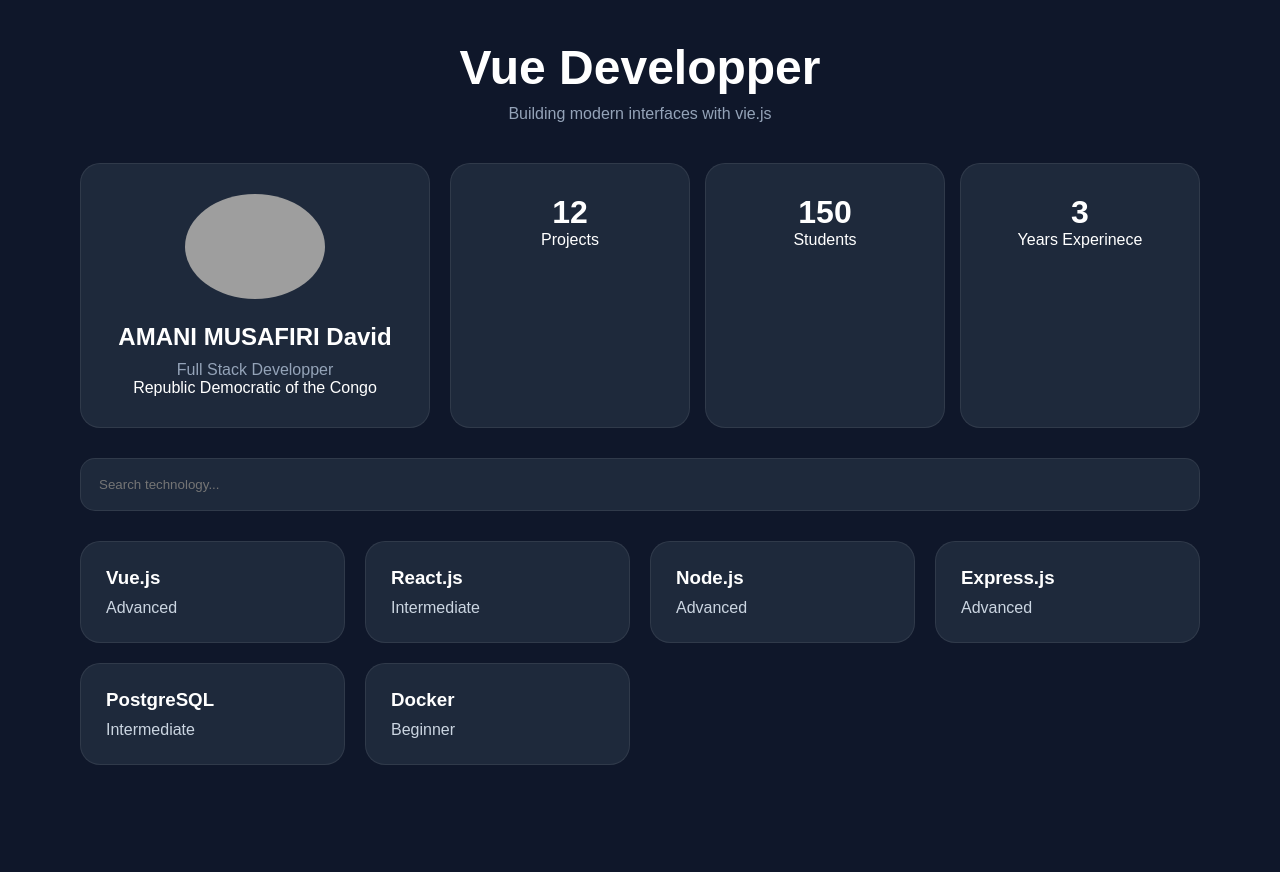
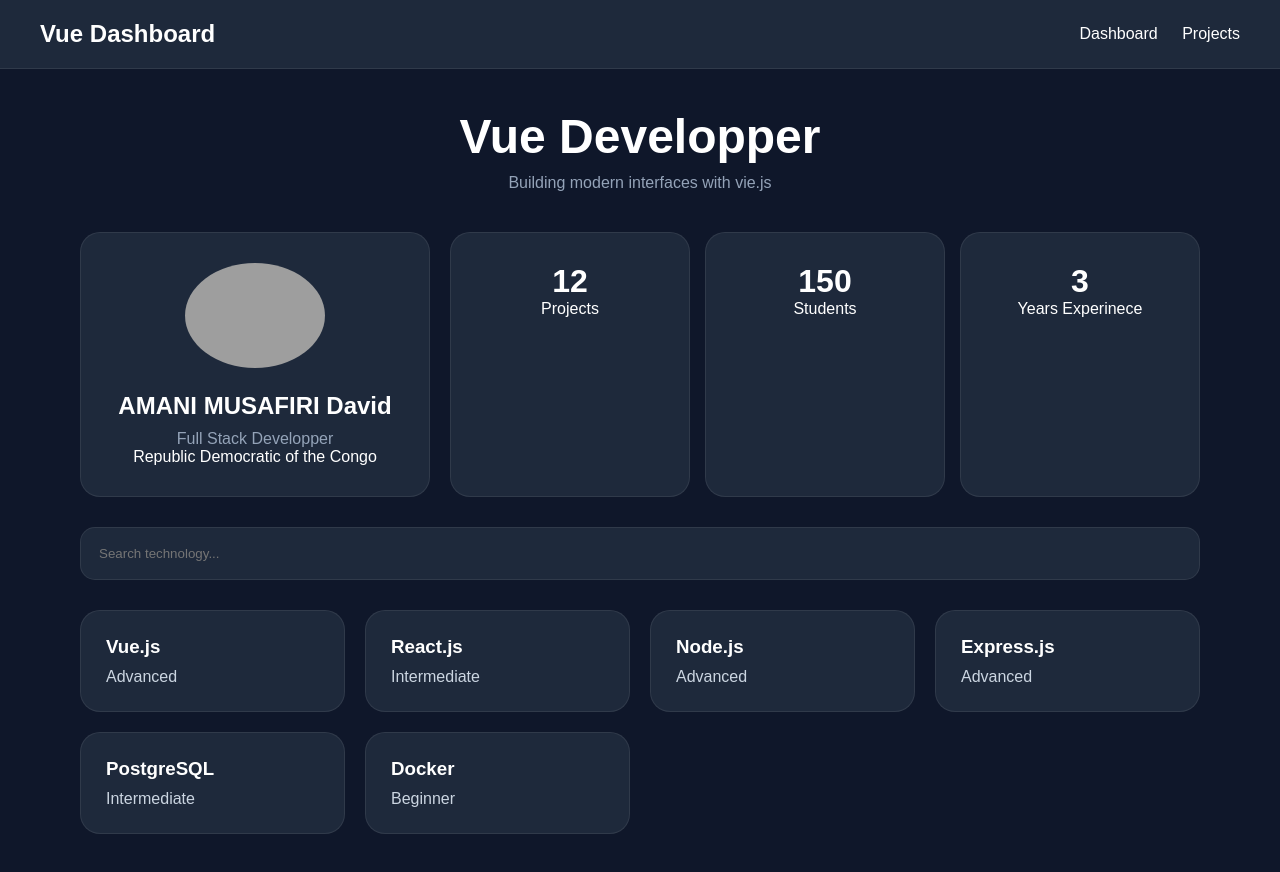
Before and after one commit to Dav27-tech/vue-js-dev-dashboard, a Vue app: page / in a window 1280 px wide. Before the commit the page ends 805 px from the top, so only its background shows below. Built offline with nearby package versions, Linux system fonts and the light colour scheme; grey boxes are pictures that could not be loaded.

Commit message:
Main components updated

```diff
--- a/package.json
+++ b/package.json
@@ -9,7 +9,8 @@
     "preview": "vite preview"
   },
   "dependencies": {
-    "vue": "^3.5.34"
+    "vue": "^3.5.34",
+    "vue-router": "^5.1.0"
   },
   "devDependencies": {
     "@vitejs/plugin-vue": "^6.0.6",
--- a/src/App.vue
+++ b/src/App.vue
@@ -1,50 +1,9 @@
 <script setup>
-import { ref, computed } from "vue";
-
-import ProfileCard from "./components/ProfileCard.vue";
-import StatsCard from "./components/StatsCard.vue";
-import TechCard from "./components/TechCard.vue";
-
-import { technologies } from "./data/technologies";
-
-const search = ref("");
-
-const filterTechnologies = computed(() => {
-  return technologies.filter((tech) =>
-    tech.name.toLowerCase().includes(search.value.toLowerCase()),
-  );
-});
+import NavBar from "./components/NavBar.vue";
+import "./styles/App.css";
 </script>
 
 <template>
-  <div class="container">
-    <header class="hero">
-      <h1>Vue Developper</h1>
-      <p>Building modern interfaces with vie.js</p>
-    </header>
-
-    <section class="top-section">
-      <ProfileCard />
-
-      <div class="stats-grid">
-        <StatsCard title="Projects" :value="12" />
-
-        <StatsCard title="Students" :value="150" />
-
-        <StatsCard title="Years Experinece" :value="3" />
-      </div>
-    </section>
-
-    <section class="search-section">
-      <input v-model="search" type="text" placeholder="Search technology..." />
-    </section>
-
-    <section class="tech-grid">
-      <TechCard
-        v-for="tech in filterTechnologies"
-        :key="tech.id"
-        :technology="tech"
-      />
-    </section>
-  </div>
+  <NavBar />
+  <RouterView />
 </template>
```
Also changed, not shown: src/main.js (+13 -2 lines), 1 other file (tests, documents, lock files or other folders).
